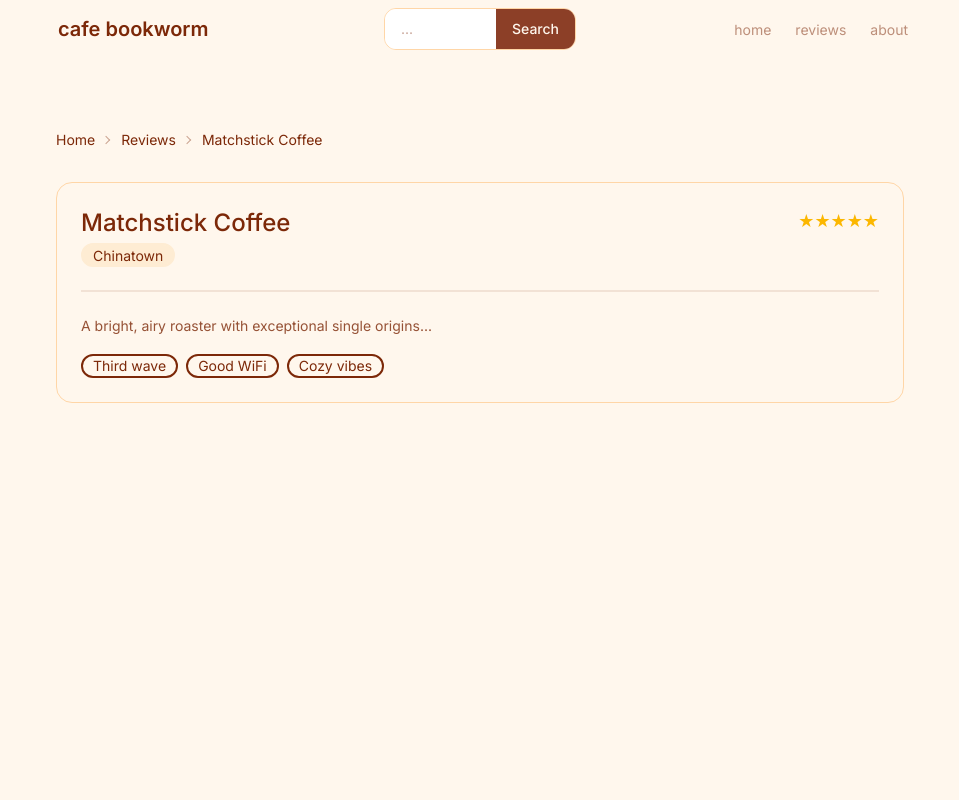
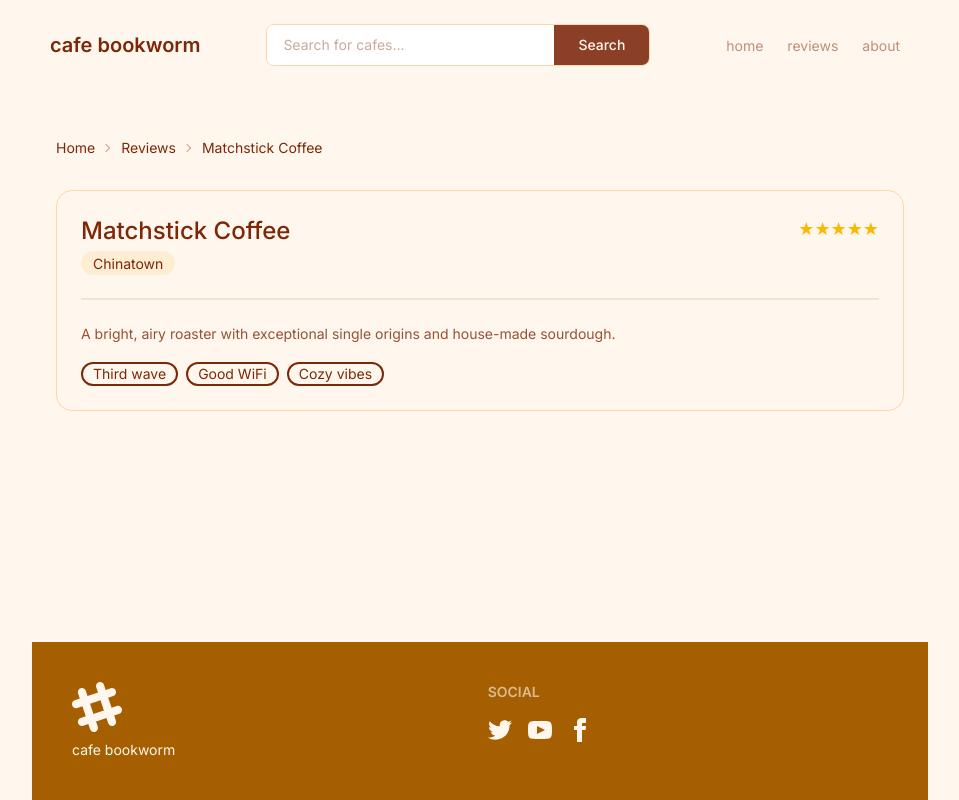
Before and after one commit to yangela1/cafe-bookworm, a Next.js app: page /reviews/matchstick-coffee in a window 1280 px wide. Shown: the whole page, without its empty margins (160-1119 px from the left). Built offline with nearby package versions, Linux system fonts and the light colour scheme.

Commit message:
updated hero to include scrolling text, added more mock data and updated card component, added placeholder footer

```diff
--- /dev/null
+++ b/app/_components/Footer.tsx
@@ -0,0 +1,64 @@
+import React from 'react'
+
+export default function Footer() {
+  return (
+    <footer className="footer sm:footer-horizontal bg-neutral text-neutral-content p-10">
+  <aside>
+    <svg
+      width="50"
+      height="50"
+      viewBox="0 0 24 24"
+      xmlns="http://www.w3.org/2000/svg"
+      fillRule="evenodd"
+      clipRule="evenodd"
+      className="fill-current">
+      <path
+        d="M22.672 15.226l-2.432.811.841 2.515c.33 1.019-.209 2.127-1.23 2.456-1.15.325-2.148-.321-2.463-1.226l-.84-2.518-5.013 1.677.84 2.517c.391 1.203-.434 2.542-1.831 2.542-.88 0-1.601-.564-1.86-1.314l-.842-2.516-2.431.809c-1.135.328-2.145-.317-2.463-1.229-.329-1.018.211-2.127 1.231-2.456l2.432-.809-1.621-4.823-2.432.808c-1.355.384-2.558-.59-2.558-1.839 0-.817.509-1.582 1.327-1.846l2.433-.809-.842-2.515c-.33-1.02.211-2.129 1.232-2.458 1.02-.329 2.13.209 2.461 1.229l.842 2.515 5.011-1.677-.839-2.517c-.403-1.238.484-2.553 1.843-2.553.819 0 1.585.509 1.85 1.326l.841 2.517 2.431-.81c1.02-.33 2.131.211 2.461 1.229.332 1.018-.21 2.126-1.23 2.456l-2.433.809 1.622 4.823 2.433-.809c1.242-.401 2.557.484 2.557 1.838 0 .819-.51 1.583-1.328 1.847m-8.992-6.428l-5.01 1.675 1.619 4.828 5.011-1.674-1.62-4.829z"></path>
+    </svg>
+    <p>
+      cafe bookworm
+      <br />
+
+    </p>
+  </aside>
+  <nav>
+    <h6 className="footer-title">Social</h6>
+    <div className="grid grid-flow-col gap-4">
+      <a>
+        <svg
+          xmlns="http://www.w3.org/2000/svg"
+          width="24"
+          height="24"
+          viewBox="0 0 24 24"
+          className="fill-current">
+          <path
+            d="M24 4.557c-.883.392-1.832.656-2.828.775 1.017-.609 1.798-1.574 2.165-2.724-.951.564-2.005.974-3.127 1.195-.897-.957-2.178-1.555-3.594-1.555-3.179 0-5.515 2.966-4.797 6.045-4.091-.205-7.719-2.165-10.148-5.144-1.29 2.213-.669 5.108 1.523 6.574-.806-.026-1.566-.247-2.229-.616-.054 2.281 1.581 4.415 3.949 4.89-.693.188-1.452.232-2.224.084.626 1.956 2.444 3.379 4.6 3.419-2.07 1.623-4.678 2.348-7.29 2.04 2.179 1.397 4.768 2.212 7.548 2.212 9.142 0 14.307-7.721 13.995-14.646.962-.695 1.797-1.562 2.457-2.549z"></path>
+        </svg>
+      </a>
+      <a>
+        <svg
+          xmlns="http://www.w3.org/2000/svg"
+          width="24"
+          height="24"
+          viewBox="0 0 24 24"
+          className="fill-current">
+          <path
+            d="M19.615 3.184c-3.604-.246-11.631-.245-15.23 0-3.897.266-4.356 2.62-4.385 8.816.029 6.185.484 8.549 4.385 8.816 3.6.245 11.626.246 15.23 0 3.897-.266 4.356-2.62 4.385-8.816-.029-6.185-.484-8.549-4.385-8.816zm-10.615 12.816v-8l8 3.993-8 4.007z"></path>
+        </svg>
+      </a>
+      <a>
+        <svg
+          xmlns="http://www.w3.org/2000/svg"
+          width="24"
+          height="24"
+          viewBox="0 0 24 24"
+          className="fill-current">
+          <path
+            d="M9 8h-3v4h3v12h5v-12h3.642l.358-4h-4v-1.667c0-.955.192-1.333 1.115-1.333h2.885v-5h-3.808c-3.596 0-5.192 1.583-5.192 4.615v3.385z"></path>
+        </svg>
+      </a>
+    </div>
+  </nav>
+</footer>
+  )
+}
--- a/app/_components/LatestReviews.tsx
+++ b/app/_components/LatestReviews.tsx
@@ -3,7 +3,7 @@
 import Link from 'next/link'
 
 export default function LatestReviews() {
-  const latest = cafes.slice(0, 4)
+  const latest = cafes.slice(0, 6)
 
   return (
     <section className="px-6 py-8">
@@ -13,7 +13,7 @@
           View all →
         </Link>
       </div>
-      <div className="grid grid-cols-2 sm:grid-cols-3 gap-1">
+      <div className="grid grid-cols-2 sm:grid-cols-3 gap-4">
         {latest.map(cafe => (
           <CafeCard key={cafe.slug} cafe={cafe} />
         ))}
--- a/app/_components/Navbar.tsx
+++ b/app/_components/Navbar.tsx
@@ -50,31 +50,32 @@
             <input id="mobile-drawer" type="checkbox" className="drawer-toggle" />
 
             <div className="drawer-content">
-                <div className="navbar bg-base-100 w-full pb-8">
-                    <div className="navbar-start">
+                <div className="navbar bg-base-100 flex-col md:flex-row gap-4 px-4 py-6">
+                    <div className="flex w-full md:w-auto justify-between items-center">
+                        <div className="flex items-center">
+                            {/* hamburger button to open drawer */}
+                            <label htmlFor="mobile-drawer" aria-label="open sidebar" className="btn btn-ghost lg:hidden mr-2">
+                                <svg xmlns="http://www.w3.org/2000/svg" className="h-5 w-5" fill="none" viewBox="0 0 24 24" stroke="currentColor">
+                                    <path strokeLinecap="round" strokeLinejoin="round" strokeWidth="2" d="M4 6h16M4 12h8m-8 6h16" />
+                                </svg>
+                            </label>
+                            {/* logo */}
+                            <Link href={logoName.href} className="btn btn-ghost text-xl px-0">{logoName.label}</Link>
+                        </div>
 
-                        {/* hamburger button to open drawer */}
-                        <label htmlFor="mobile-drawer" aria-label="open sidebar" className="btn btn-ghost lg:hidden">
-                            <svg xmlns="http://www.w3.org/2000/svg" className="h-5 w-5" fill="none" viewBox="0 0 24 24" stroke="currentColor">
-                                <path strokeLinecap="round" strokeLinejoin="round" strokeWidth="2" d="M4 6h16M4 12h8m-8 6h16" />
-                            </svg>
-                        </label>
-
-                        {/* logo */}
-                        <Link href={logoName.href} className="btn btn-ghost text-xl">{logoName.label}</Link>
+                        {/* Mobile menu (only visible on mobile if needed, or just use drawer) */}
+                        <div className="lg:hidden">
+                            {/* You could put another button here if needed */}
+                        </div>
                     </div>
 
-                    <div className="navbar-center items-center  hidden lg:flex">
+                    <div className="w-full flex-1 md:flex justify-center px-2">
                         <SearchBar />
                     </div>
 
-                    <div className="navbar-end  hidden lg:flex">
+                    <div className="hidden lg:flex">
                         {menu}
                     </div>
-
-                    {/* <div className="navbar-end">
-                        <a className="btn btn-neutral">button</a>
-                    </div> */}
                 </div>
             </div>
 
--- a/app/_components/Searchbar.tsx
+++ b/app/_components/Searchbar.tsx
@@ -5,14 +5,14 @@
   const [query, setQuery] = useState('')
 
   return (
-    <div className="w-48 flex border border-base-300 rounded-xl overflow-hidden bg-base-100">
+    <div className="w-full md:w-96 lg:w-96 flex border border-base-300 rounded-lg overflow-hidden bg-base-100  transition-all duration-300">
       <input
         className="flex-1 min-w-0 px-4 py-2.5 text-sm bg-white outline-none placeholder:text-base-content/40"
         value={query}
         onChange={e => setQuery(e.target.value)}
-        placeholder="..."
+        placeholder="Search for cafes..."
       />
-       <button className="px-4 py-2.5 text-sm bg-accent text-base-100 font-medium hover:opacity-90 transition-opacity">
+       <button className="px-6 py-2.5 text-sm bg-accent text-base-100 font-medium hover:opacity-90 transition-opacity">
         Search
       </button>
     </div>
--- a/app/layout.tsx
+++ b/app/layout.tsx
@@ -1,11 +1,12 @@
 import type { Metadata } from "next";
 import "@/app/ui/globals.css";
 import Navbar from "@/app/_components/Navbar";
+import Footer from "@/app/_components/Footer";
 import { inter } from "./ui/fonts";
 
 export const metadata: Metadata = {
-  title: "Create Next App",
-  description: "Generated by create next app",
+  title: "Cafe Bookworm | Metro Vancouver Cafe Reviews",
+  description: "Discover the best coffee spots in Metro Vancouver with honest reviews and curated recommendations.",
 };
 
 export default function RootLayout({
@@ -16,14 +17,16 @@
   return (
     <html lang="en">
       <body
-        className={`${inter.className} antialiased max-w-4xl mx-auto`}
+        className={`${inter.className} antialiased max-w-4xl mx-auto flex flex-col min-h-screen`}
         cz-shortcut-listen="true"
       >
         <section>
           <Navbar />
-
         </section>
-        {children}
+        <main className="grow">
+          {children}
+        </main>
+        <Footer />
       </body>
     </html>
   );
--- a/app/page.tsx
+++ b/app/page.tsx
@@ -1,5 +1,6 @@
 import Hero from '@/app/_components/HomeHero'
 import LatestReviews from '@/app/_components/LatestReviews'
+import Footer from '@/app/_components/Footer'
 
 export default function Home() {
   return (
@@ -8,8 +9,6 @@
         <Hero />
         <LatestReviews />
       </main>
-
-      <footer className=""></footer>
     </div>
   );
 }
--- a/app/reviews/page.tsx
+++ b/app/reviews/page.tsx
@@ -5,7 +5,7 @@
   return (
     <main className="max-w mx-auto px-6 py-10">
       <h1 className="text-2xl font-medium mb-6">All reviews</h1>
-      <div className="grid grid-cols-3 sm:grid-cols-3 gap-1">
+      <div className="grid grid-cols-3 sm:grid-cols-3 gap-6">
         {cafes.map(cafe => (
           <CafeCard key={cafe.slug} cafe={cafe} />
         ))}
--- a/app/ui/globals.css
+++ b/app/ui/globals.css
@@ -1,6 +1,6 @@
 @import "tailwindcss";
 @plugin "daisyui"{
-  themes: caramellatte --default, coffee --prefersdark, cupcake;
+  themes: cupcake, caramellatte --default;
 
 };
 @plugin "daisyui/theme"{
--- a/data/cafes.ts
+++ b/data/cafes.ts
@@ -5,6 +5,7 @@
   rating: number
   description: string
   tags: string[]
+  image: string
 }
 
 export const cafes: Cafe[] = [
@@ -13,8 +14,53 @@
     name: 'Matchstick Coffee',
     neighbourhood: 'Chinatown',
     rating: 5,
-    description: 'A bright, airy roaster with exceptional single origins...',
+    description: 'A bright, airy roaster with exceptional single origins and house-made sourdough.',
     tags: ['Third wave', 'Good WiFi', 'Cozy vibes'],
+    image: 'https://images.unsplash.com/photo-1495474472287-4d71bcdd2085?q=80&w=500&auto=format&fit=crop',
   },
-
+  {
+    slug: 'revolver-coffee',
+    name: 'Revolver Coffee',
+    neighbourhood: 'Gastown',
+    rating: 5,
+    description: 'A dedicated focus on the craft of brewing, featuring a rotating selection of global roasters.',
+    tags: ['Specialty Coffee', 'Minimalist', 'Expert Baristas'],
+    image: 'https://images.unsplash.com/photo-1495474472287-4d71bcdd2085?q=80&w=500&auto=format&fit=crop',
+  },
+  {
+    slug: 'nemesis-coffee',
+    name: 'Nemesis Coffee',
+    neighbourhood: 'Gastown',
+    rating: 4,
+    description: 'Cult-favorite spot known for its innovative coffee program and incredible pastries.',
+    tags: ['Pastries', 'Modern Space', 'Great Brunches'],
+    image: 'https://images.unsplash.com/photo-1495474472287-4d71bcdd2085?q=80&w=500&auto=format&fit=crop',
+  },
+  {
+    slug: 'propaganda-coffee',
+    name: 'Propaganda Coffee',
+    neighbourhood: 'Chinatown',
+    rating: 4,
+    description: 'Sleek, minimalist shop serving excellent multi-roaster coffee in a high-ceilinged space.',
+    tags: ['Minimalist', 'Quiet', 'Work Friendly'],
+    image: 'https://images.unsplash.com/photo-1495474472287-4d71bcdd2085?q=80&w=500&auto=format&fit=crop',
+  },
+  {
+    slug: 'milano-espresso-bar',
+    name: 'Milano Espresso Bar',
+    neighbourhood: 'Mount Pleasant',
+    rating: 5,
+    description: 'Award-winning Italian-style roasts with a stunning view of the North Shore mountains.',
+    tags: ['Italian Roast', 'Great Views', 'Spacious'],
+    image: 'https://images.unsplash.com/photo-1495474472287-4d71bcdd2085?q=80&w=500&auto=format&fit=crop',
+  },
+  {
+    slug: 'kafkas-coffee',
+    name: "Kafka's Coffee",
+    neighbourhood: 'Main St',
+    rating: 4,
+    description: 'A community hub featuring local art and consistently great coffee roasted in-house.',
+    tags: ['Local Art', 'Community', 'Main St Vibes'],
+    image: 'https://images.unsplash.com/photo-1495474472287-4d71bcdd2085?q=80&w=500&auto=format&fit=crop',
+  },
 ]
```
Also changed, not shown: app/_components/CafeCard.tsx (+10 -5 lines), app/_components/HomeHero.tsx (+36 -8 lines), 1 other file (tests, documents, lock files or other folders).
